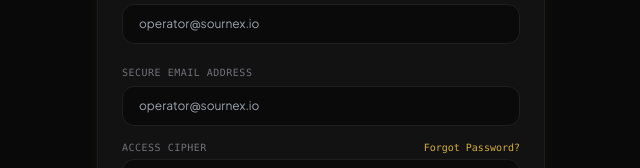
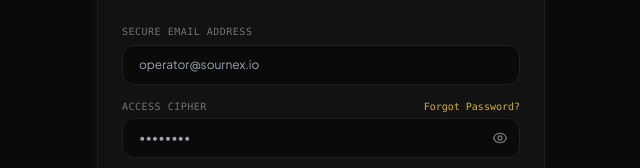
Before and after one commit to Souradip0001/SourNex, a website: page index.html in a window 1280 px wide. Shown: the part 258-426 px from the top of the page, without its empty margins (319-959 px from the left). Drawn offline with nearby package versions, Linux system fonts and the light colour scheme; no server answers.

Commit message:
Remove duplicate email input field
Removed duplicate email address input section.

```diff
--- a/index.html
+++ b/index.html
@@ -201,11 +201,7 @@
                     <label class="text-[10px] font-mono tracking-wider text-zinc-500 uppercase">Secure Email Address</label>
                     <input id="email" type="email" required placeholder="operator@sournex.io">
                 </div>
-                                <!-- Email Address -->
-                <div class="space-y-1">
-                    <label class="text-[10px] font-mono tracking-wider text-zinc-500 uppercase">Secure Email Address</label>
-                    <input id="email" type="email" required placeholder="operator@sournex.io">
-                </div>
+
 
                 <!-- Access Cipher (UPDATED WITH FORGOT PASSWORD BUTTON) -->
                 <div class="space-y-1">
```
